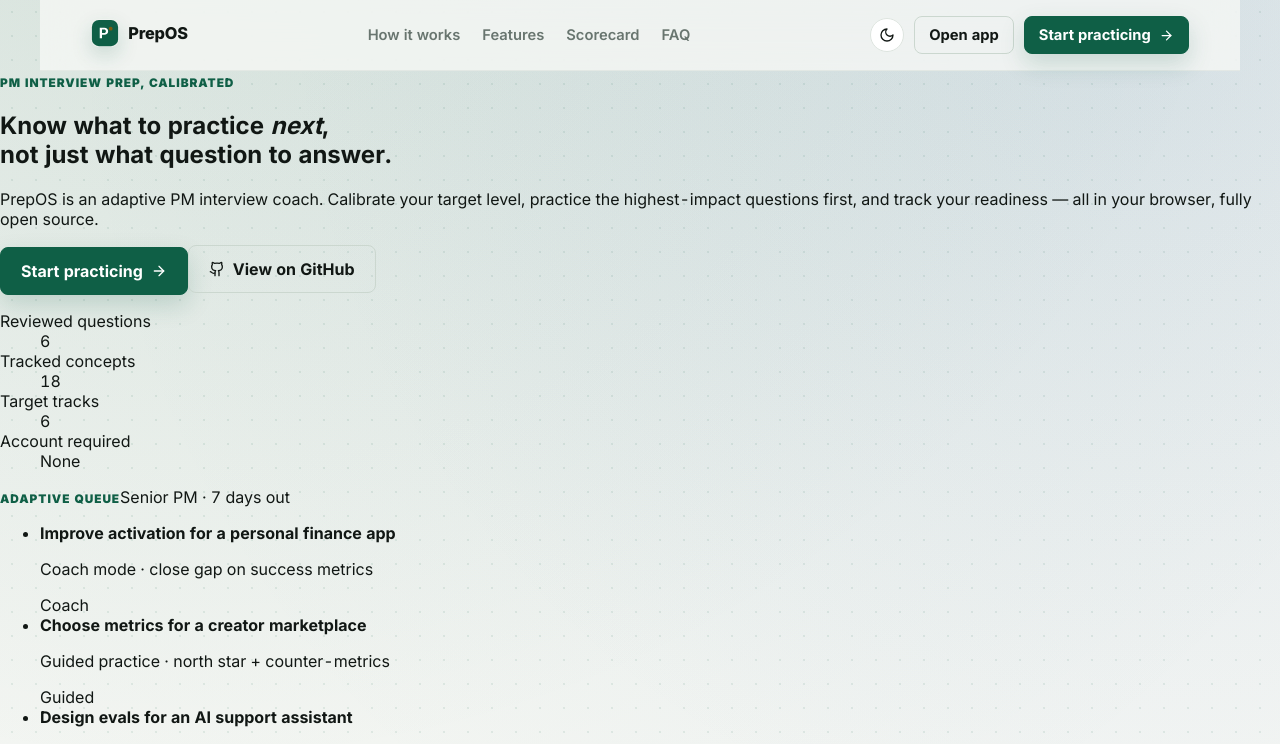
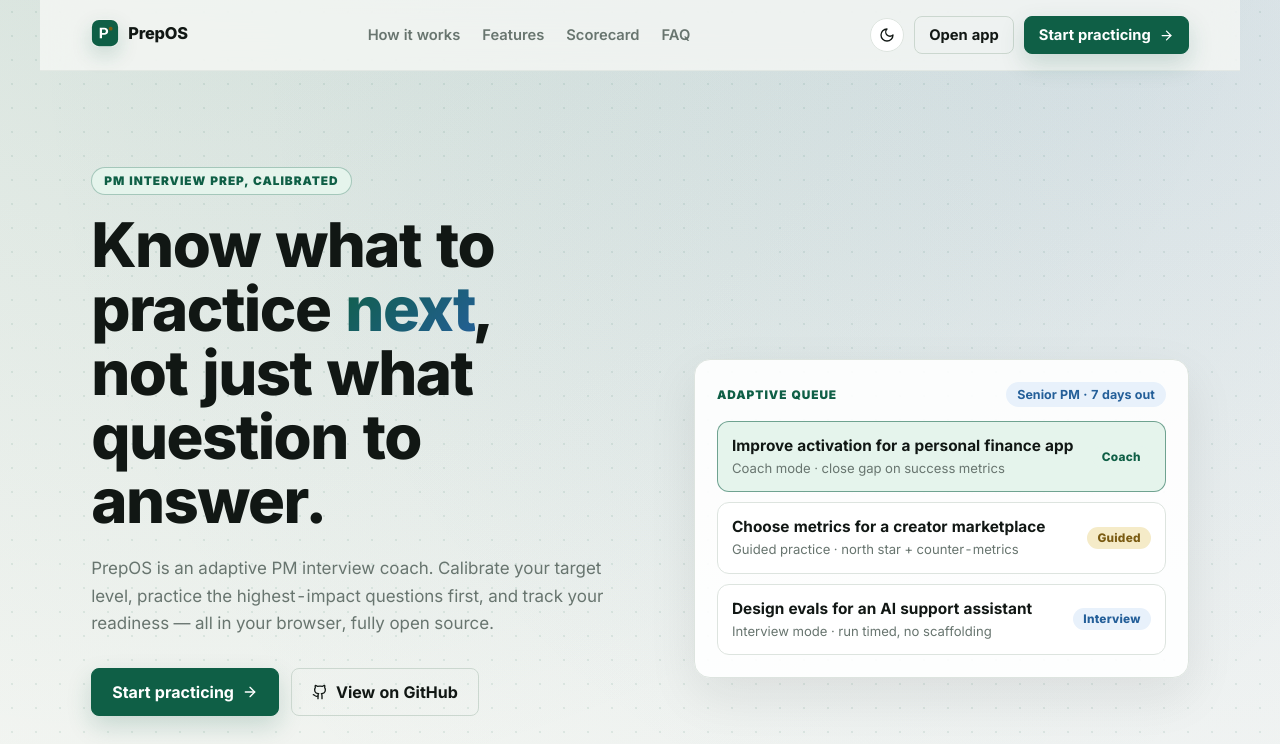
Before and after one commit to hellopriyankapm-dotcom/PM-Interview-PrepOS, a Next.js app: page / in a window 1280 px wide. Shown: the top 744 px of the page. Built offline with nearby package versions, Linux system fonts and the light colour scheme.

Commit message:
feat(landing): hero section with animated entry, stats, mock queue card
https://claude.ai/code/session_01PD2eLP58jNg68rggaEfqYG

```diff
--- a/app/globals.css
+++ b/app/globals.css
@@ -855,3 +855,203 @@ button {
   padding: 13px 20px;
   font-size: 1rem;
 }
+
+/* Hero */
+
+@keyframes preposFadeUp {
+  from {
+    opacity: 0;
+    transform: translateY(14px);
+  }
+  to {
+    opacity: 1;
+    transform: translateY(0);
+  }
+}
+
+@keyframes preposFloatIn {
+  from {
+    opacity: 0;
+    transform: translateY(28px) scale(0.985);
+  }
+  to {
+    opacity: 1;
+    transform: translateY(0) scale(1);
+  }
+}
+
+.hero {
+  display: grid;
+  grid-template-columns: minmax(0, 1.05fr) minmax(0, 0.95fr);
+  gap: 56px;
+  align-items: center;
+  max-width: 1200px;
+  margin: 0 auto;
+  padding: clamp(48px, 8vw, 96px) clamp(18px, 4vw, 56px) clamp(40px, 7vw, 80px);
+}
+
+.hero-inner {
+  animation: preposFadeUp 720ms cubic-bezier(0.2, 0.8, 0.2, 1) both;
+}
+
+.hero-eyebrow {
+  display: inline-block;
+  margin-bottom: 18px;
+  padding: 6px 12px;
+  border: 1px solid color-mix(in srgb, var(--green) 30%, transparent);
+  border-radius: 999px;
+  background: var(--green-soft);
+  color: var(--green);
+}
+
+.hero-title {
+  margin: 0;
+  font-size: clamp(2.25rem, 5vw, 3.85rem);
+  line-height: 1.04;
+  letter-spacing: -0.025em;
+  font-weight: 800;
+  color: var(--ink);
+}
+
+.hero-title em {
+  font-style: normal;
+  background: linear-gradient(135deg, var(--green), var(--blue));
+  -webkit-background-clip: text;
+  background-clip: text;
+  color: transparent;
+}
+
+.hero-sub {
+  max-width: 560px;
+  margin: 22px 0 0;
+  color: var(--muted);
+  font-size: 1.06rem;
+  line-height: 1.62;
+}
+
+.hero-actions {
+  display: flex;
+  flex-wrap: wrap;
+  gap: 12px;
+  margin-top: 30px;
+}
+
+.hero-stats {
+  display: grid;
+  grid-template-columns: repeat(4, minmax(0, 1fr));
+  gap: 18px;
+  margin: 44px 0 0;
+  padding: 22px;
+  border: 1px solid var(--line);
+  border-radius: 12px;
+  background: color-mix(in srgb, var(--surface) 75%, transparent);
+}
+
+.hero-stats div {
+  display: grid;
+  gap: 4px;
+}
+
+.hero-stats dt {
+  color: var(--muted);
+  font-size: 0.74rem;
+  font-weight: 700;
+  letter-spacing: 0.04em;
+  text-transform: uppercase;
+}
+
+.hero-stats dd {
+  margin: 0;
+  font-family: var(--font-mono), ui-monospace, monospace;
+  font-size: 1.55rem;
+  font-weight: 700;
+  letter-spacing: -0.01em;
+  color: var(--ink);
+  font-feature-settings: "tnum";
+}
+
+.hero-card {
+  display: grid;
+  gap: 14px;
+  padding: 22px;
+  border: 1px solid var(--line);
+  border-radius: 16px;
+  background: color-mix(in srgb, var(--surface) 90%, transparent);
+  box-shadow: var(--shadow);
+  animation: preposFloatIn 900ms cubic-bezier(0.2, 0.8, 0.2, 1) 120ms both;
+}
+
+.hero-card-head {
+  display: flex;
+  align-items: center;
+  justify-content: space-between;
+  gap: 12px;
+}
+
+.hero-card-chip {
+  padding: 5px 11px;
+  border-radius: 999px;
+  background: var(--blue-soft);
+  color: var(--blue);
+  font-size: 0.78rem;
+  font-weight: 700;
+}
+
+.hero-card-list {
+  display: grid;
+  gap: 10px;
+  margin: 0;
+  padding: 0;
+  list-style: none;
+}
+
+.hero-card-item {
+  display: grid;
+  grid-template-columns: minmax(0, 1fr) auto;
+  gap: 12px;
+  align-items: center;
+  padding: 14px;
+  border: 1px solid var(--line);
+  border-radius: 12px;
+  background: var(--surface);
+  transition: transform 160ms ease, border-color 160ms ease;
+}
+
+.hero-card-item.active {
+  border-color: color-mix(in srgb, var(--green) 55%, transparent);
+  background: var(--green-soft);
+}
+
+.hero-card-item strong {
+  display: block;
+  font-size: 0.96rem;
+  color: var(--ink);
+}
+
+.hero-card-item p {
+  margin: 4px 0 0;
+  color: var(--muted);
+  font-size: 0.82rem;
+  line-height: 1.4;
+}
+
+.hero-card-tag {
+  padding: 4px 10px;
+  border-radius: 999px;
+  background: var(--green-soft);
+  color: var(--green);
+  font-size: 0.74rem;
+  font-weight: 800;
+  letter-spacing: 0.02em;
+  white-space: nowrap;
+}
+
+.hero-card-tag.warn {
+  background: var(--gold-soft);
+  color: var(--gold);
+}
+
+.hero-card-tag.accent {
+  background: var(--blue-soft);
+  color: var(--blue);
+}
```
